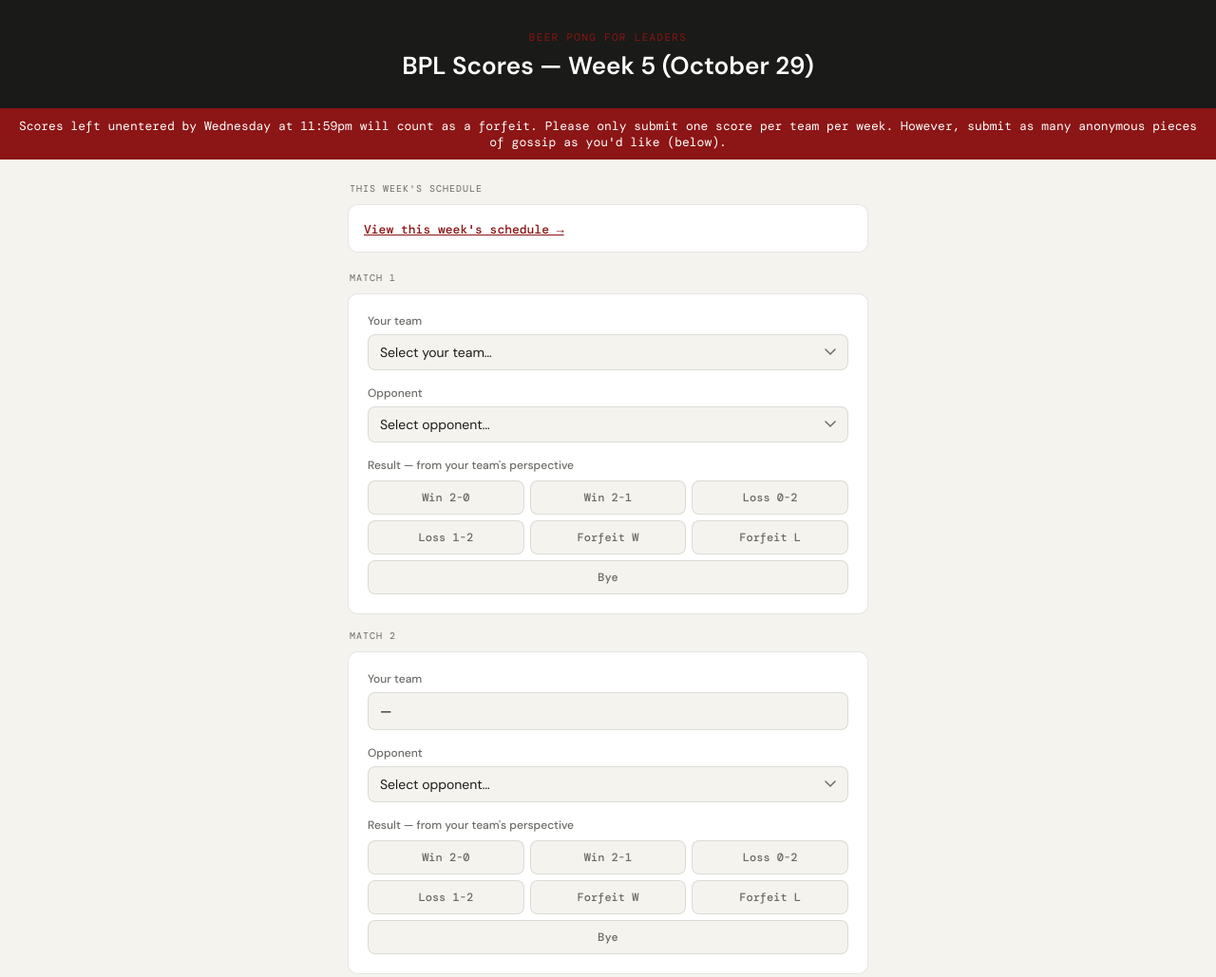
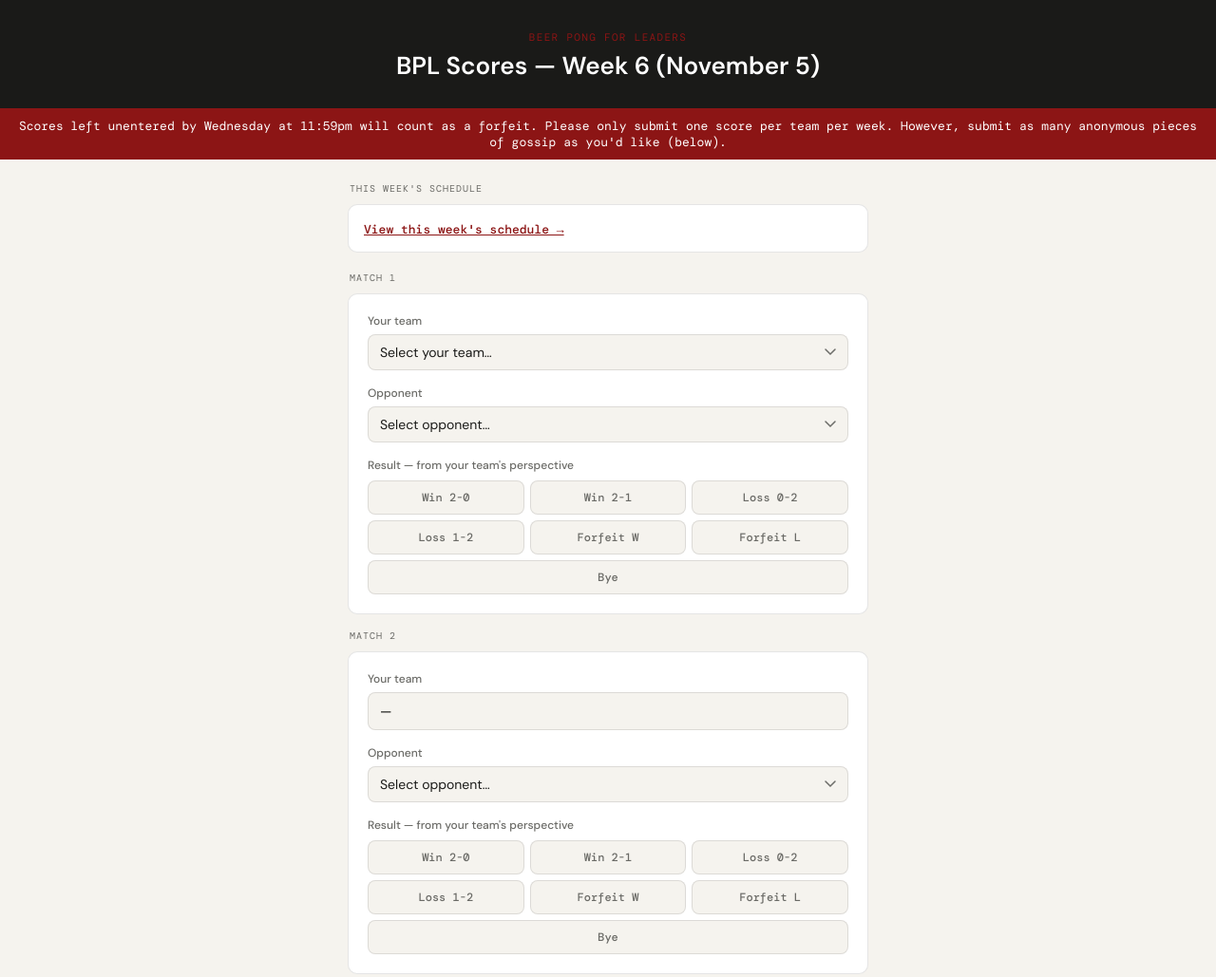
Before and after one commit to brynnebl/bpl-scores, a plain HTML site: page index.html in a window 1280 px wide. Shown: the top 1029 px of the page at 95% size. Drawn offline with nearby package versions, Linux system fonts and the light colour scheme.

Commit message:
Update WEEK_INFO for new week number and date

```diff
--- a/index.html
+++ b/index.html
@@ -380,8 +380,8 @@
      ============================================================ -->
 <script>
 const WEEK_INFO = {
-  number: 5,
-  date: "October 29"
+  number: 6,
+  date: "November 5"
 };
 
 // ============================================================
```
